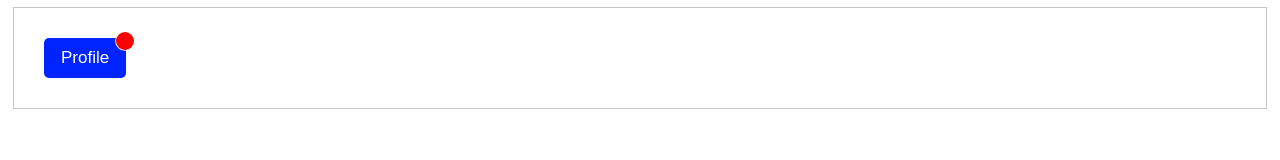
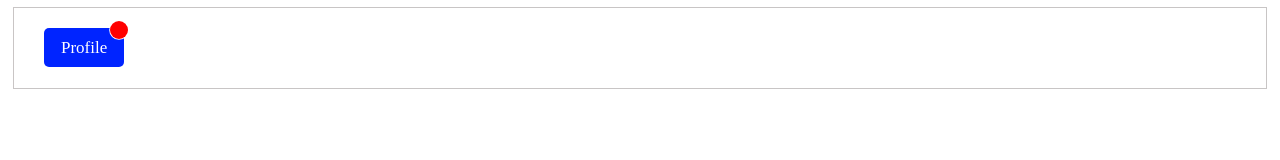
Before and after one commit to santhoshkumarramani/Notification-dot, a plain HTML site: page index.html in a window 1280 px wide. Drawn offline with Linux system fonts and the light colour scheme.

Commit message:
file update

```diff
--- a/css/style.css
+++ b/css/style.css
@@ -3,7 +3,7 @@
     box-shadow: 0px 0px 0.1px 1px #c1bdbde0;
     padding: 30px;
 }
-.btn button{
+.btn a{
 	padding: 10px 17px;
     font-size: 17px;
     color: white;
@@ -11,15 +11,16 @@
     background-color: #0024ff;
     border-radius: 5px;
 	position:relative;
+	text-decoration:none;
 }
-.btn:after{
+a:after{
 	background-color: red;
     height: 18px;
     width: 18px;
     position: absolute;
     content: '';
-    top: 32px;
-    left: 116px;
+    top: -7px;
+    left: 66px;
     border-radius: 24px;
     box-shadow: 0px 0px 0px 0.8px white;
 
--- a/index.html
+++ b/index.html
@@ -8,7 +8,7 @@
 
 		<section id="dot">
 			<div class="btn">
-				<button>Profile</button>
+				<a href="#">Profile</a>
 			</div>
 	</body>
 
```
